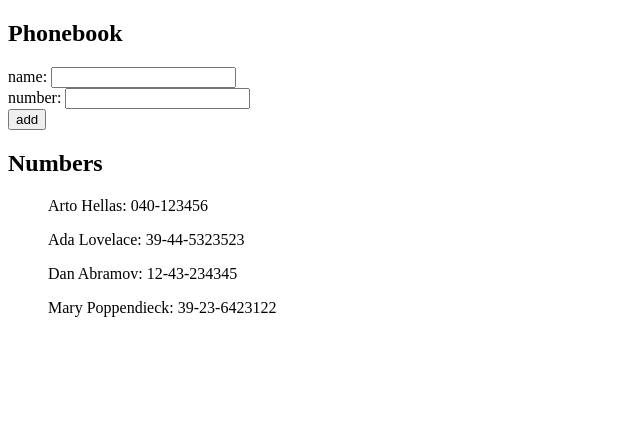
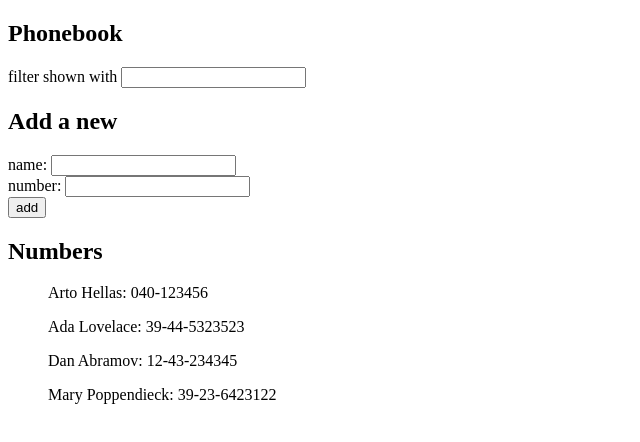
Before and after one commit to JIFWalker/full-stack-open, a React (Create React App) app in the folder part02/phonebook/: page / in a window 1280 px wide. Shown: the top 442 px of the page, without its empty margins (0-640 px from the left). Built offline with nearby package versions, Linux system fonts and the light colour scheme.

Commit message:
part 2.9

```diff
--- a/part02/phonebook/src/App.js
+++ b/part02/phonebook/src/App.js
@@ -1,4 +1,5 @@
 import React, { useState } from 'react'
+
 
 const App = () => {
   const [ persons, setPersons ] = useState([
@@ -9,6 +10,8 @@ const App = () => {
   ])
   const [ newName, setNewName ] = useState('')
   const [ newNum, setNewNum ] = useState('')
+  const [ searchParam, setSearchParam] = useState('')
+  const [ isEmpty, setEmpty] = useState(true)
 
   const handleNameChange = (event) => {
     setNewName(event.target.value)
@@ -16,6 +19,18 @@ const App = () => {
   const handleNumChange = (event) => (
     setNewNum(event.target.value)
   )
+  const handleSearch = (event) => {
+    setSearchParam(event.target.value.toLowerCase())
+    event.target.value !== ''
+      ? setEmpty(false)
+      : setEmpty(true)
+  }
+
+  const display = isEmpty
+    ? persons
+    : persons.filter(person =>
+      person.name.toLowerCase().includes(searchParam))
+
 
   const addPerson = (event) => {
     event.preventDefault()
@@ -40,6 +55,13 @@ const App = () => {
   return (
     <div>
       <h2>Phonebook</h2>
+        <form>
+          filter shown with <input
+            value = {searchParam}
+            onChange = {handleSearch}
+          />
+        </form>
+      <h2>Add a new</h2>
       <form onSubmit = {addPerson}>
         <div>
           name: <input
@@ -58,7 +80,7 @@ const App = () => {
         </div>
       </form>
       <h2>Numbers</h2>
-        {persons.map(person =>
+        {display.map(person =>
           <ul key = {person.name} >
             {person.name}: {person.number}
           </ul>
```
Also changed, not shown: 1 other file (tests, documents, lock files or other folders).
